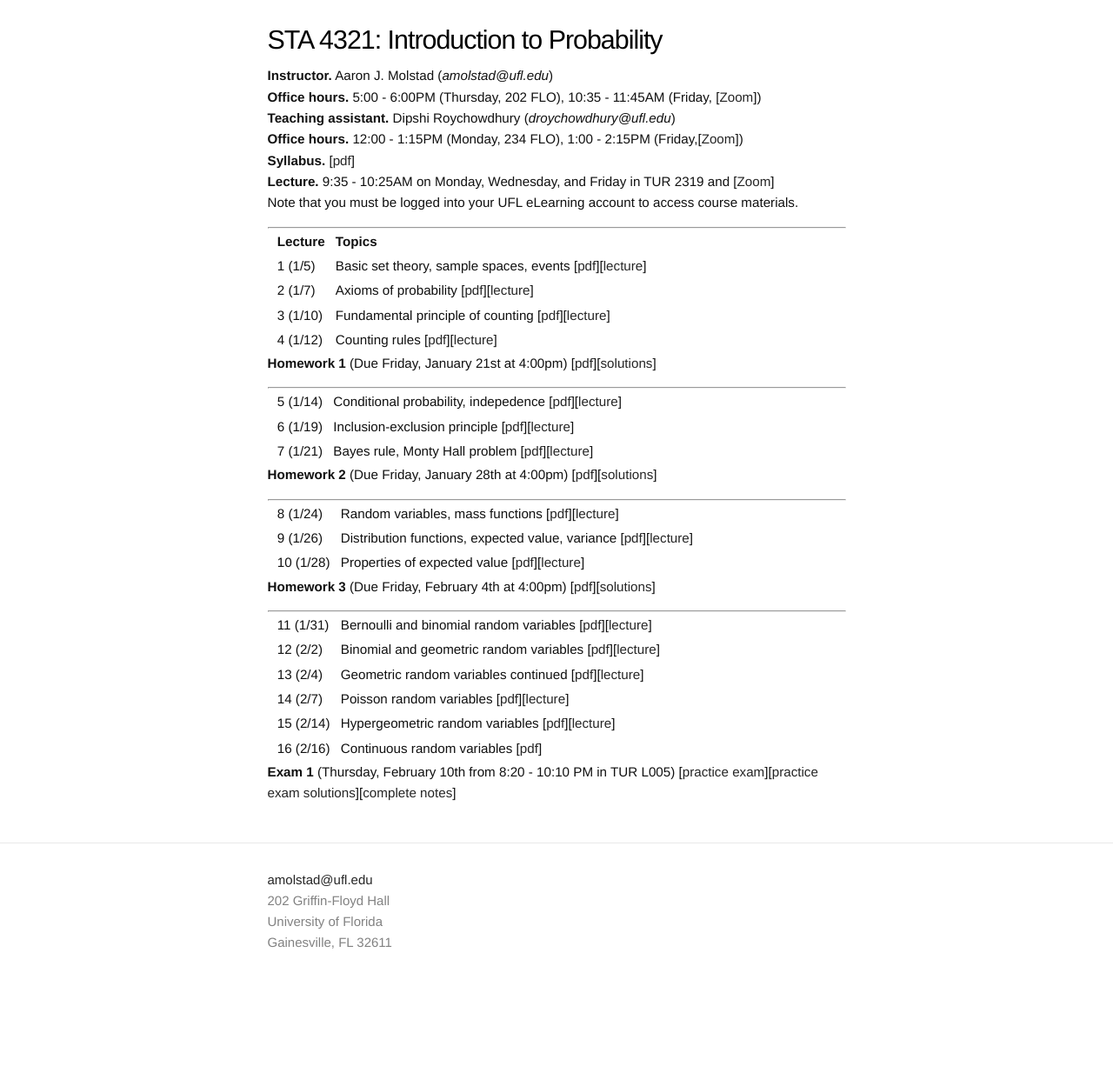
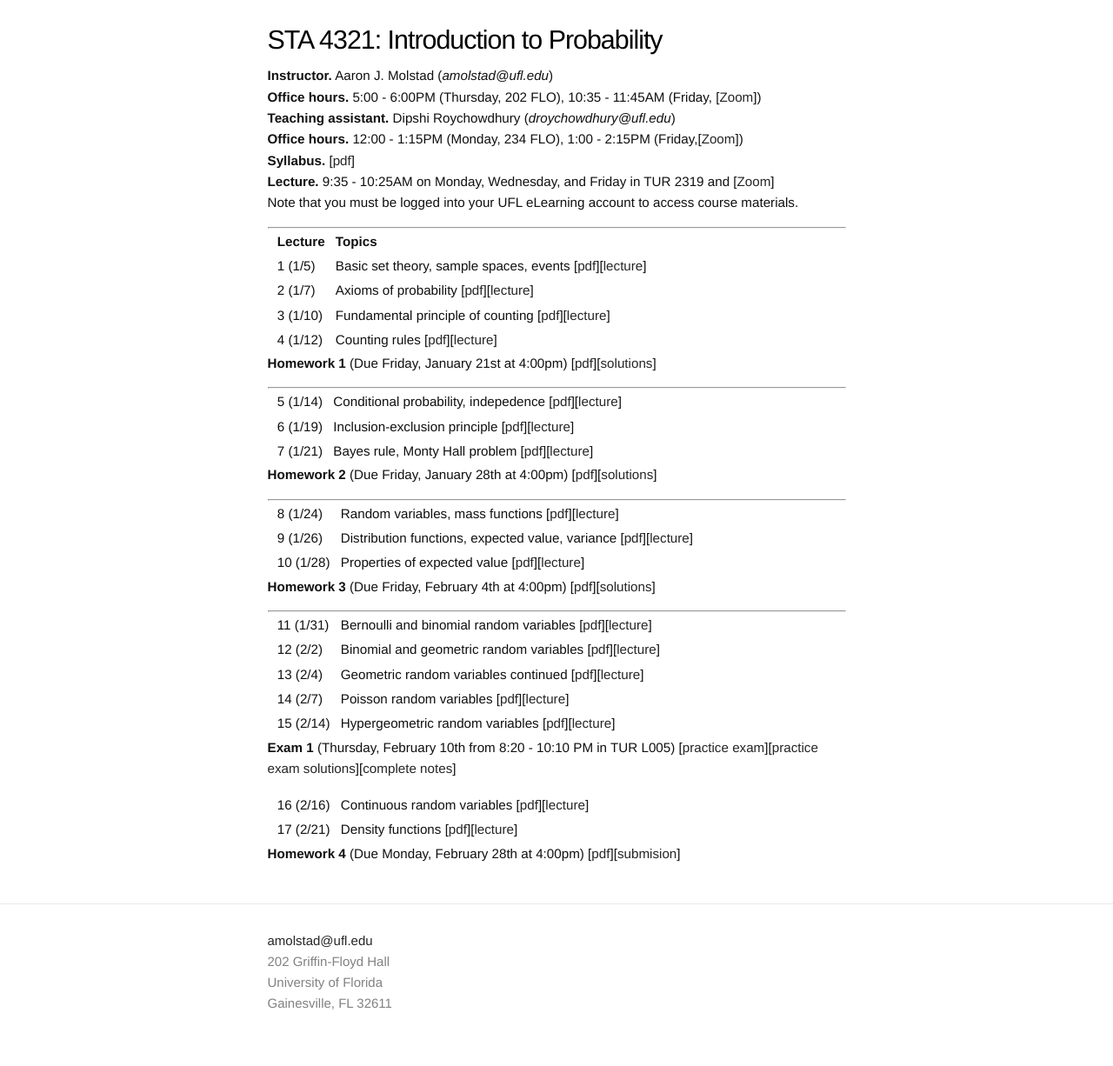
Before and after one commit to ajmolstad/ajmolstad.github.io, a Jekyll site: the page built from S22_STA4321.md, in a window 1280 px wide. Shown: the whole page at 87% size. Built offline with Jekyll 4.4.1, drawn with Linux system fonts in a browser that asks for light colours; before the commit the page ends 1156 px from its top, so only the background shows below that.

Commit message:
Update coursepage

```diff
--- a/S22_STA4321.md
+++ b/S22_STA4321.md
@@ -51,6 +51,12 @@ Note that you must be logged into your UFL eLearning account to access course ma
 || 13 (2/4) || Geometric random variables continued [[pdf](https://ufl.instructure.com/files/66338445/download?download_frd=1)][[lecture](https://ufl.instructure.com/courses/452037/files?preview=66340214)]||
 || 14 (2/7) || Poisson random variables [[pdf](https://ufl.instructure.com/files/66414149/download?download_frd=1)][[lecture](https://ufl.instructure.com/courses/452037/files?preview=66414180)]||
 || 15 (2/14) || Hypergeometric random variables [[pdf](https://ufl.instructure.com/files/66616411/download?download_frd=1)][[lecture](https://ufl.instructure.com/files/66673883/download?download_frd=1)]||
-|| 16 (2/16) || Continuous random variables [[pdf](https://ufl.instructure.com/files/66673879/download?download_frd=1)]||
 
 **Exam 1** (Thursday, February 10th from 8:20 - 10:10 PM in TUR L005)  [[practice exam](https://ufl.instructure.com/files/66290905/download?download_frd=1)][[practice exam solutions](https://ufl.instructure.com/files/66489681/download?download_frd=1)][[complete notes](https://ufl.instructure.com/files/66292201/download?download_frd=1)]
+
+
+|| 16 (2/16) || Continuous random variables [[pdf](https://ufl.instructure.com/files/66673879/download?download_frd=1)][[lecture](https://ufl.instructure.com/courses/452037/files?preview=66822606)]||
+|| 17 (2/21) || Density functions [[pdf](https://ufl.instructure.com/files/66807281/download?download_frd=1)][[lecture](https://ufl.instructure.com/courses/452037/files?preview=66822994)]||
+
+
+**Homework 4** (Due Monday, February 28th at 4:00pm) [[pdf](https://ufl.instructure.com/files/66822479/download?download_frd=1)][[submision](https://ufl.instructure.com/courses/452037/assignments/5138075)]
```
Also changed, not shown: 1 other file.
